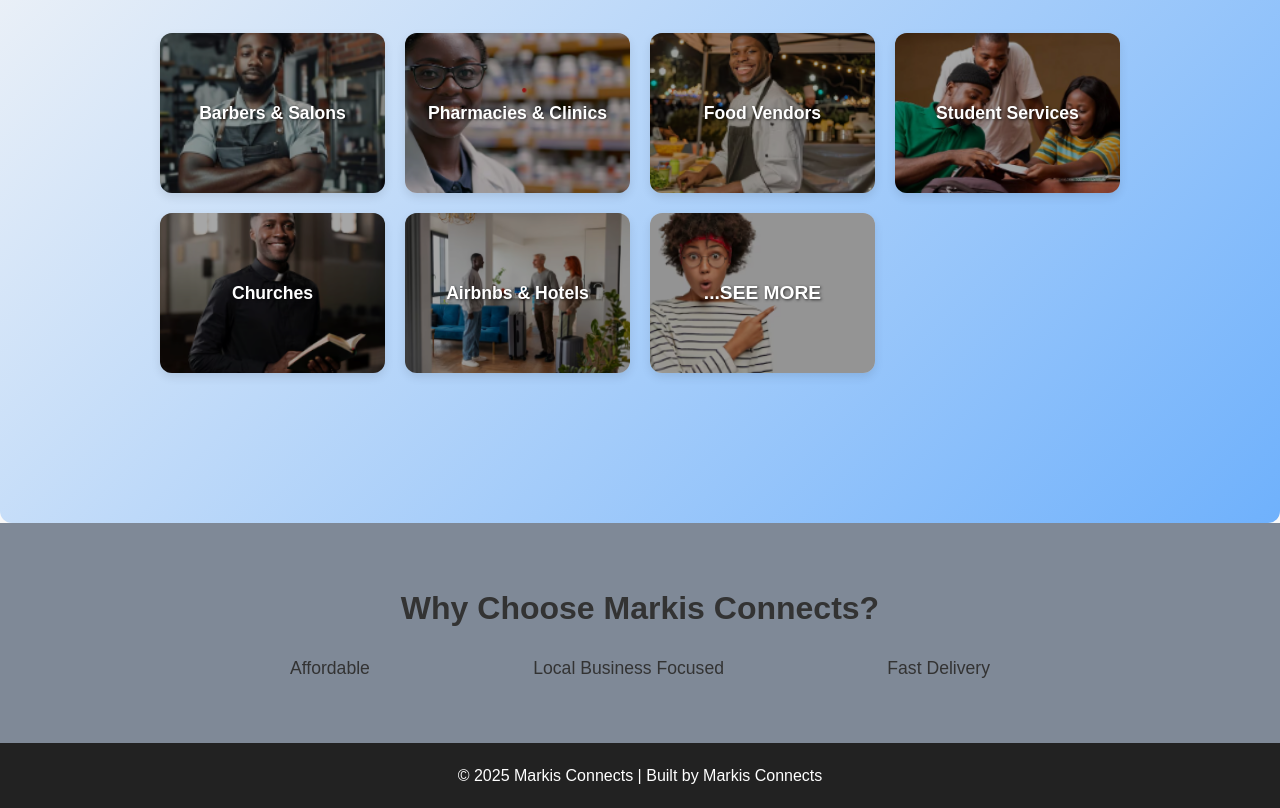
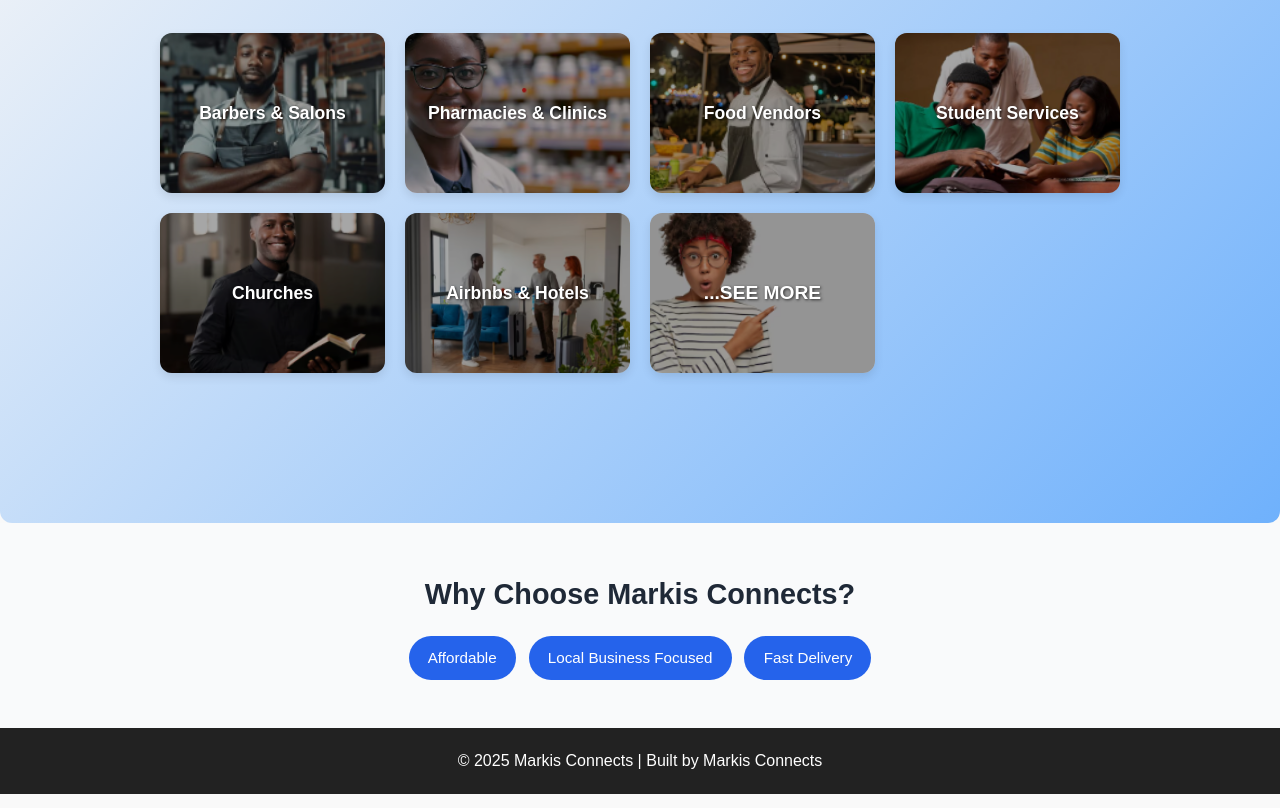
Before and after one commit to Steve-Sama/markiscotest, a plain HTML site: page index.html in a window 1280 px wide. Shown: the part 928-1736 px from the top of the page. Drawn offline with Linux system fonts and the light colour scheme.

Commit message:
Update style.css

```diff
--- a/style.css
+++ b/style.css
@@ -197,17 +197,70 @@ section h2 {
 
 /* Why Section */
 .why {
-  padding: 60px 20px;
-  background: #7f8997;
+  background: #f9fafb;
+  padding: 3rem 1.5rem;
+  text-align: center;
+  opacity: 0;
+  transform: translateY(30px);
+  transition: opacity 1s ease, transform 1s ease;
+}
+
+.why.animate {
+  opacity: 1;
+  transform: translateY(0);
+}
+
+.why h2 {
+  font-size: 1.8rem;
+  font-weight: 700;
+  color: #1f2937;
+  margin-bottom: 1.2rem;
 }
 
 .why p {
-  font-size: 1.1rem;
   display: flex;
-  justify-content: space-between;
-  max-width: 700px;
+  flex-wrap: wrap;
+  justify-content: center;
+  gap: 0.8rem;
+  max-width: 600px;
   margin: 0 auto;
 }
+
+.why .feature {
+  background: #2563eb;
+  color: white;
+  padding: 0.6rem 1.2rem;
+  border-radius: 9999px;
+  font-size: 0.95rem;
+  font-weight: 500;
+  transition: transform 0.2s ease, background 0.2s ease, opacity 0.8s ease, transform 0.8s ease;
+  opacity: 0;
+  transform: translateY(20px);
+}
+
+/* Staggered features animation */
+.why.animate .feature:nth-child(1) { transition-delay: 0.2s; opacity:1; transform:translateY(0);}
+.why.animate .feature:nth-child(2) { transition-delay: 0.4s; opacity:1; transform:translateY(0);}
+.why.animate .feature:nth-child(3) { transition-delay: 0.6s; opacity:1; transform:translateY(0);}
+.why.animate .feature:nth-child(4) { transition-delay: 0.8s; opacity:1; transform:translateY(0);}
+
+.why .feature:hover {
+  background: #1d4ed8;
+  transform: scale(1.05);
+}
+
+/* Mobile optimization */
+@media (max-width: 480px) {
+  .why h2 {
+    font-size: 1.4rem;
+  }
+
+  .why .feature {
+    font-size: 0.85rem;
+    padding: 0.5rem 1rem;
+  }
+}
+
 
 /* Contact Page Background & Layout */
 body.contact-page {
```
